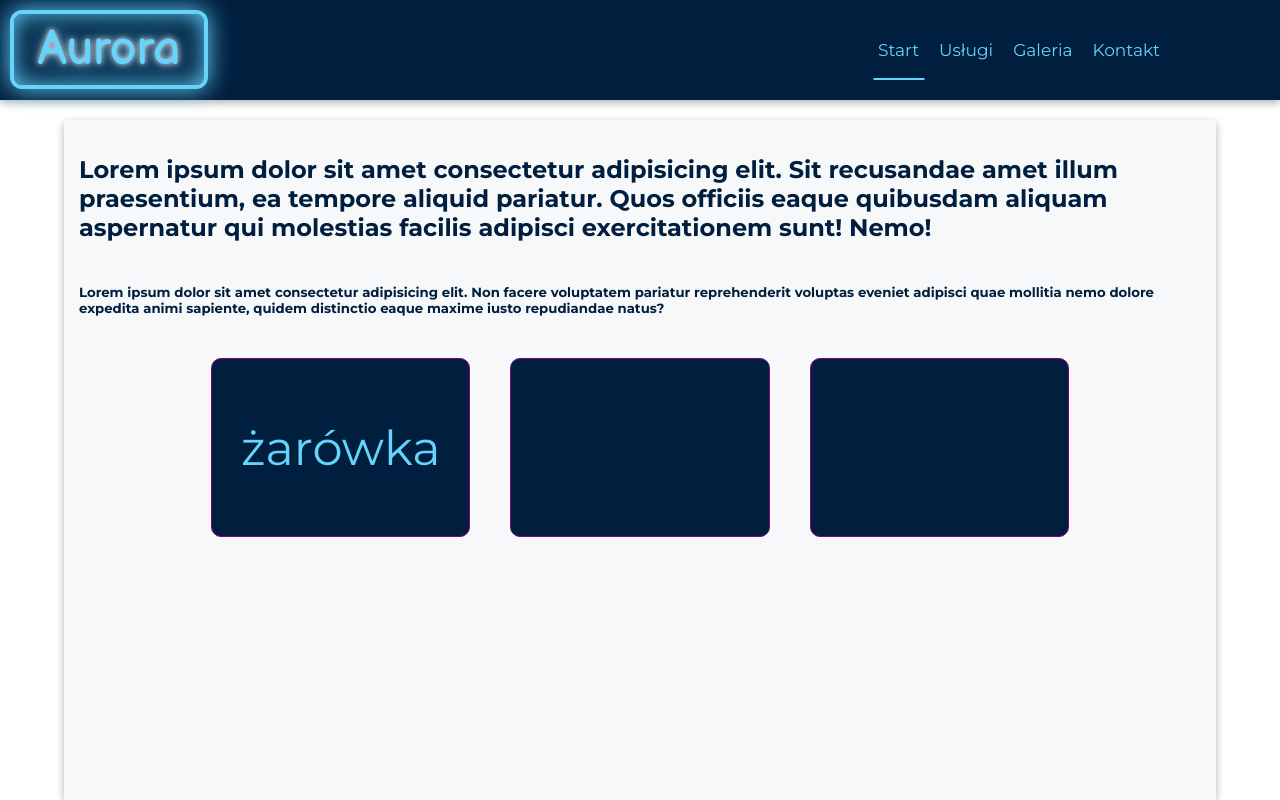
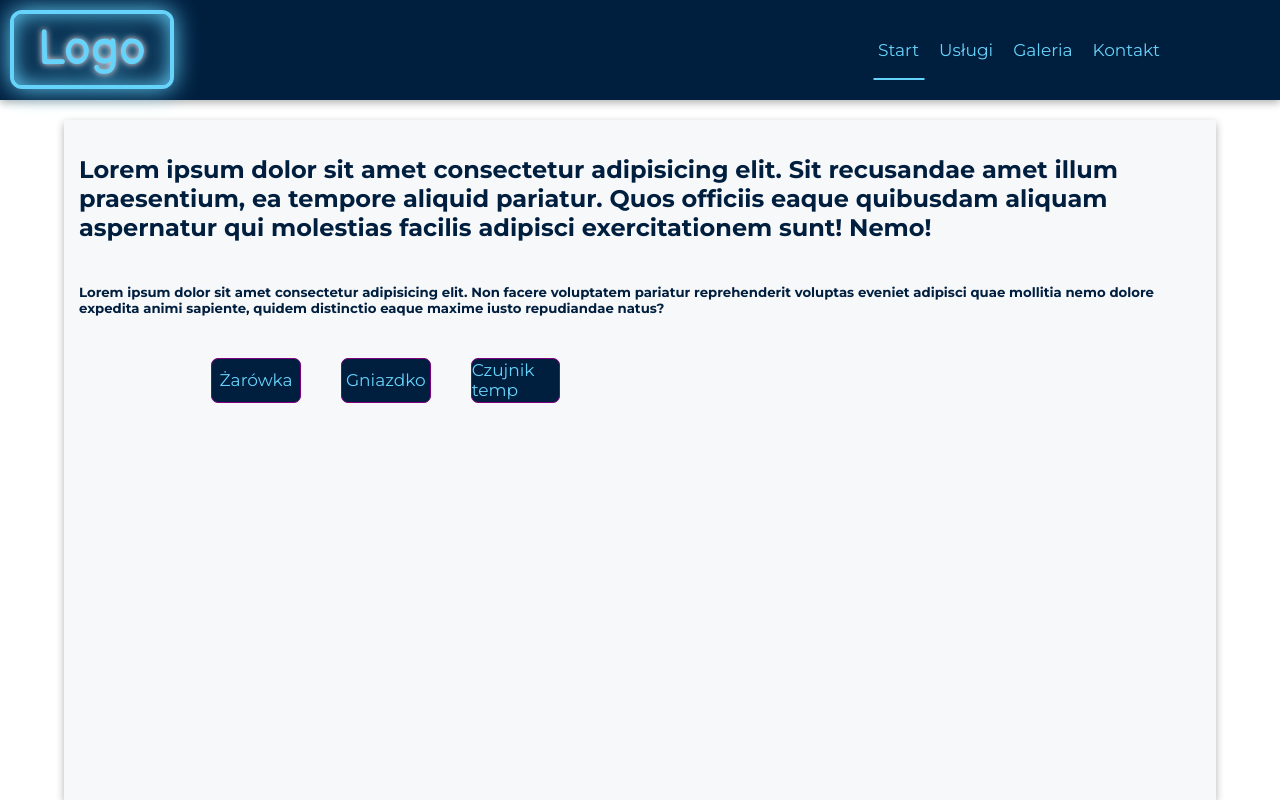
Before and after one commit to zgawronski/smart-home, a React (Create React App) app: page / in a window 1280 px wide. Built offline with nearby package versions, Linux system fonts and the light colour scheme.

Commit message:
eslint fix

```diff
--- a/package.json
+++ b/package.json
@@ -6,11 +6,14 @@
     "@testing-library/jest-dom": "^5.15.0",
     "@testing-library/react": "^11.2.7",
     "@testing-library/user-event": "^12.8.3",
+    "@types/interact.js": "^1.3.0",
     "@types/jest": "^26.0.24",
     "@types/node": "^12.20.37",
     "@types/react": "^17.0.36",
     "@types/react-dom": "^17.0.11",
     "@types/react-router-dom": "^5.3.2",
+    "eslint-config-react-app": "^7.0.0",
+    "interactjs": "^1.10.11",
     "react": "^17.0.2",
     "react-dom": "^17.0.2",
     "react-router-dom": "^5.3.0",
--- a/src/components/organisms/MainBox/MainBox.style.ts
+++ b/src/components/organisms/MainBox/MainBox.style.ts
@@ -30,12 +30,12 @@ export const BoxDiv = styled.div`
   display: flex;
   border: solid 1px purple;
   margin: 20px;
-  max-width: 40%;
-  max-height: 40%;
-  border-radius: 10px;
+  max-width: 10%;
+  max-height: 10%;
+  border-radius: 7px;
   background-color: ${({ theme }) => theme.colors.boxBackground};
   align-items: center;
   justify-content: center;
-  font-size: ${({ theme }) => theme.fontSize.xxl};
+  font-size: ${({ theme }) => theme.fontSize.l};
   color: ${({ theme }) => theme.colors.neon};
 `;
--- a/src/components/organisms/MainBox/MainBox.tsx
+++ b/src/components/organisms/MainBox/MainBox.tsx
@@ -13,9 +13,9 @@ const MainBox: FC = () => {
         nemo dolore expedita animi sapiente, quidem distinctio eaque maxime iusto repudiandae natus?
       </h5>
       <Container>
-        <BoxDiv>żarówka</BoxDiv>
-        <BoxDiv></BoxDiv>
-        <BoxDiv></BoxDiv>
+        <BoxDiv>Żarówka</BoxDiv>
+        <BoxDiv>Gniazdko</BoxDiv>
+        <BoxDiv>Czujnik temp</BoxDiv>
       </Container>
     </Wrapper>
   );
--- a/src/components/organisms/NavBar/NavBar.tsx
+++ b/src/components/organisms/NavBar/NavBar.tsx
@@ -8,7 +8,7 @@ const NavBar: FC = () => {
   return (
     <Wrapper>
       <NavLink exact to="/">
-        <NeonLogo>Aurora</NeonLogo>
+        <NeonLogo>Logo</NeonLogo>
       </NavLink>
       <ul>
         <li>
```
Also changed, not shown: 1 other file (tests, documents, lock files or other folders).
